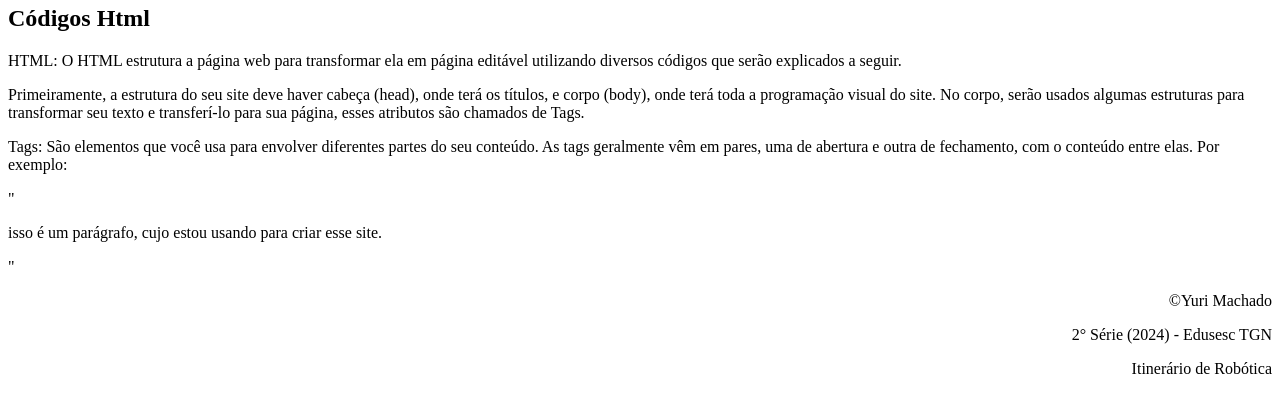
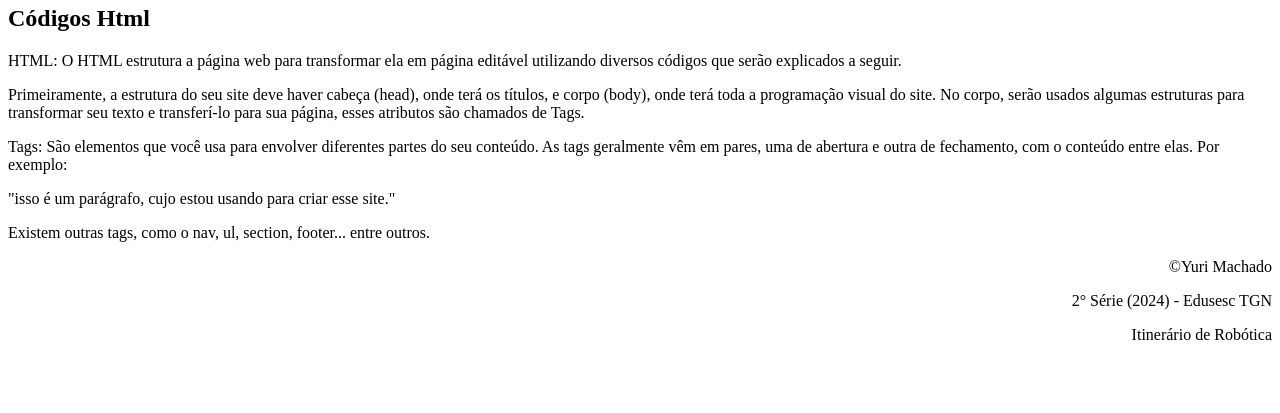
Before and after one commit to YaluxFivert/Caderno-Digital, a plain HTML site: page aula1.html in a window 1280 px wide. Shown: the part 73-486 px from the top of the page. Drawn offline with Linux system fonts and the light colour scheme.

Commit message:
aula1.html

```diff
--- a/aula1.html
+++ b/aula1.html
@@ -21,7 +21,8 @@
     <p>Primeiramente, a estrutura do seu site deve haver cabeça (head), onde terá os títulos, e corpo (body), onde terá toda a programação visual do site.
     No corpo, serão usados algumas estruturas para transformar seu texto e transferí-lo para sua página, esses atributos são chamados de Tags. </p>
     <p>Tags: São elementos que você usa para envolver diferentes partes do seu conteúdo. As tags geralmente vêm em pares, uma de abertura e outra de fechamento, com o conteúdo entre elas. Por exemplo:</p>
-    <p>"<p>isso é um parágrafo, cujo estou usando para criar esse site.</p>"</p>
+    <p>"<letra dentro>isso é um parágrafo, cujo estou usando para criar esse site.</letra dentro>"</p>
+    <p>Existem outras tags, como o nav, ul, section, footer... entre outros.</p>
 
     <footer>
         <p> ©Yuri Machado</p>
```
